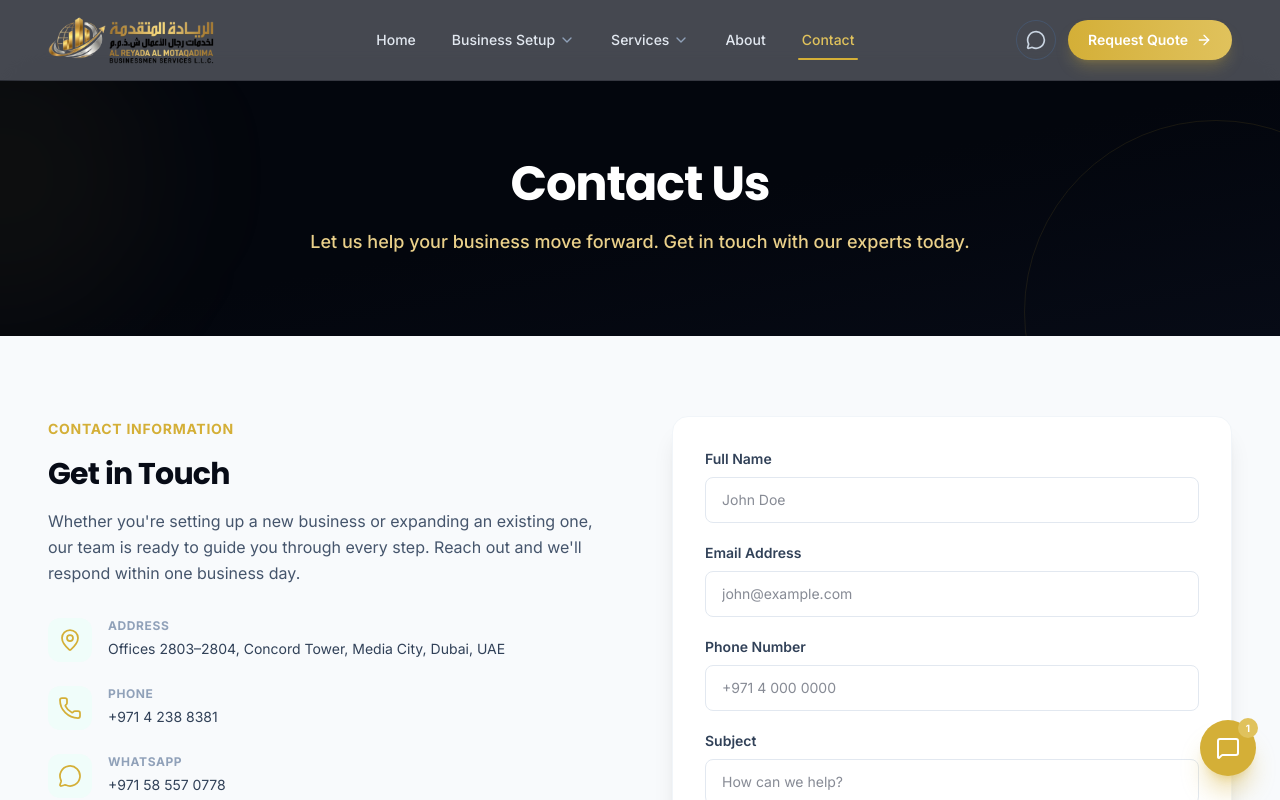
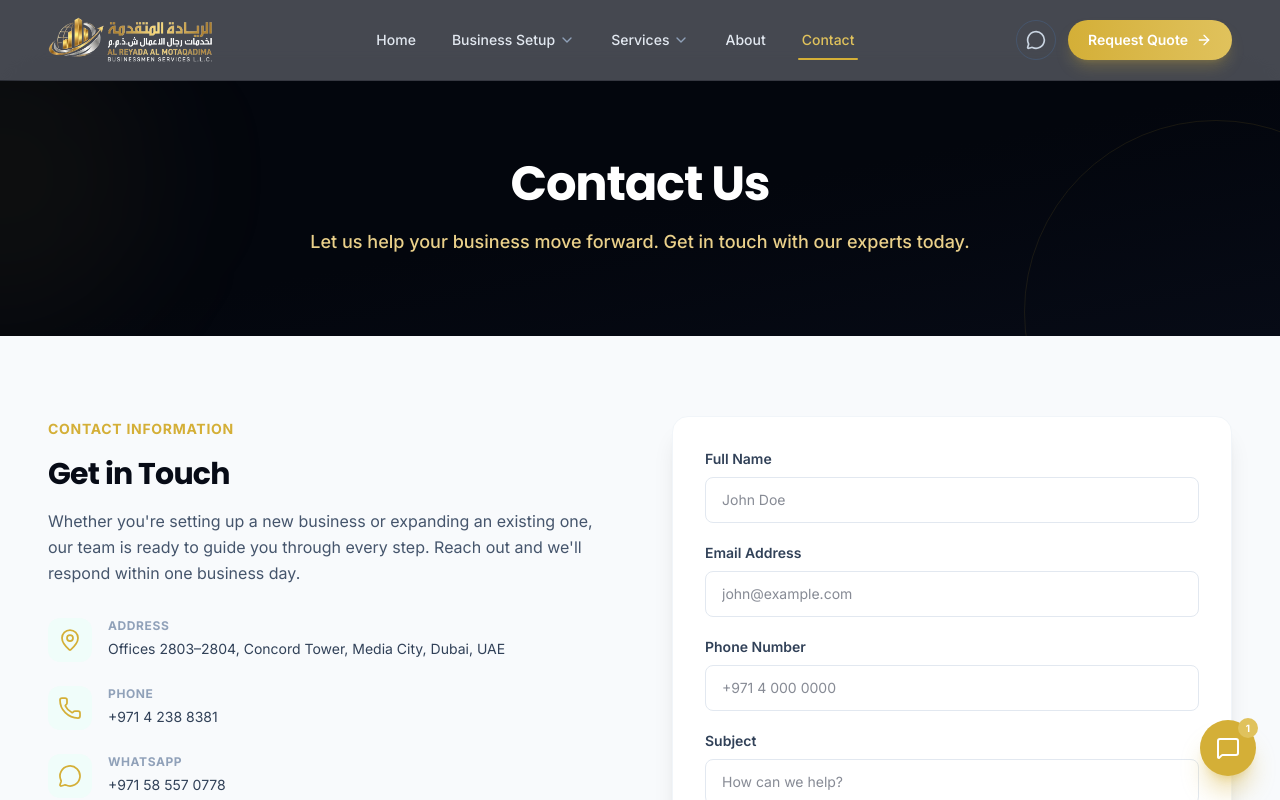
Before and after one commit to boltforwork2/alreadaalmotaqadima, a React (Vite) app: page /contact in a window 1280 px wide. Shown: the top 800 px of the page. Built offline with nearby package versions, Linux system fonts and the light colour scheme.

Commit message:
Updated Navbar.tsx

```diff
--- a/src/components/Navbar.tsx
+++ b/src/components/Navbar.tsx
@@ -86,7 +86,7 @@ export default function Navbar() {
         <div className="mx-auto flex h-20 max-w-7xl items-center justify-between px-5 sm:px-8 lg:px-12">
           {/* Logo */}
           <Link to="/" className="group flex items-center">
-            <img src="/logo2.png" alt="CentralHub" className="h-12 w-auto" />
+            <img src="/logo3.png" alt="CentralHub" className="h-12 w-auto" />
           </Link>
 
           {/* Desktop nav */}
```
